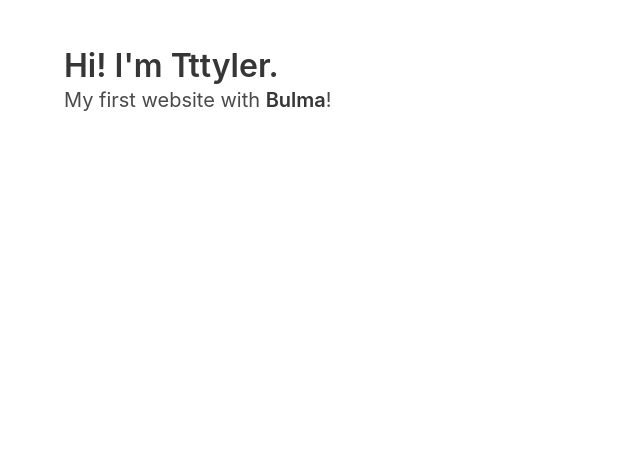
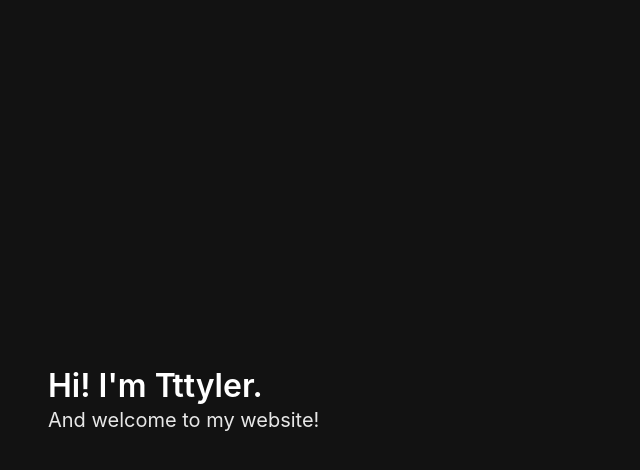
Before and after one commit to tttylerr/congenial-invention, a website: page index.html in a window 1280 px wide. Shown: the whole page, without its empty margins (0-640 px from the left). Drawn offline with Linux system fonts and the light colour scheme.

Commit message:
made is BLACK

```diff
--- a/index.html
+++ b/index.html
@@ -7,15 +7,17 @@
     <link rel="stylesheet" href="css/mystyles.css">
   </head>
   <body>
-  <section class="section">
-    <div class="container">
-      <h1 class="title">
-        Hi! I'm Tttyler.
-      </h1>
-      <p class="subtitle">
-        My first website with <strong>Bulma</strong>!
-      </p>
-    </div>
-  </section>
+    <section class="hero is-primary is-fullheight">
+        <div class="hero-body">
+            <div class="">
+                <p class="title">
+                    Hi! I'm Tttyler.
+                </p>
+                 <p class="subtitle">
+                    And welcome to my website!
+                </p>
+            </div>
+        </div>
+      </section>
   </body>
 </html>
--- a/sass/mystyles.sass
+++ b/sass/mystyles.sass
@@ -1,3 +1,7 @@
+$black: #121212;
+
+$primary: $black
+
 @import "../node_modules/bulma/sass/utilities/_all.sass";
 @import "../node_modules/bulma/sass/base/_all.sass";
 @import "../node_modules/bulma/sass/elements/_all.sass";
```
Also changed, not shown: css/mystyles.css.
